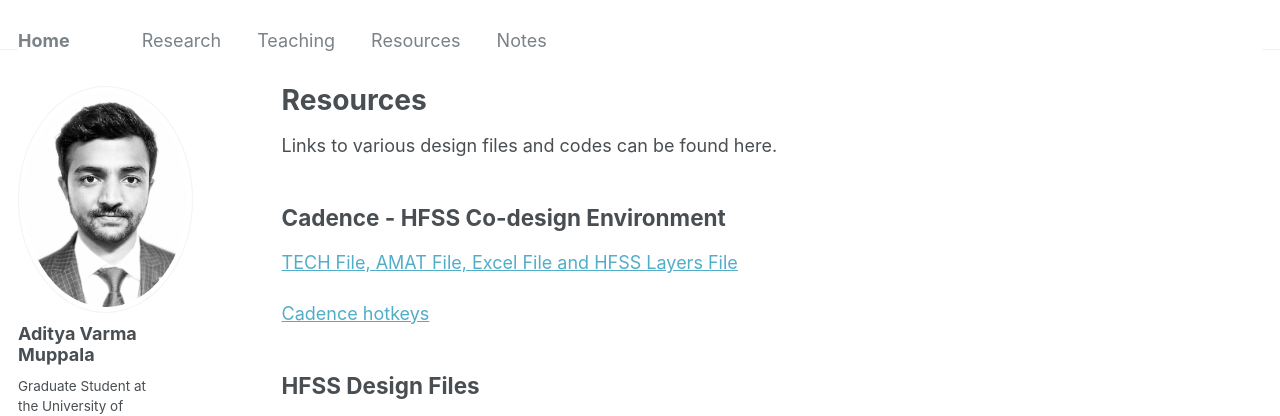
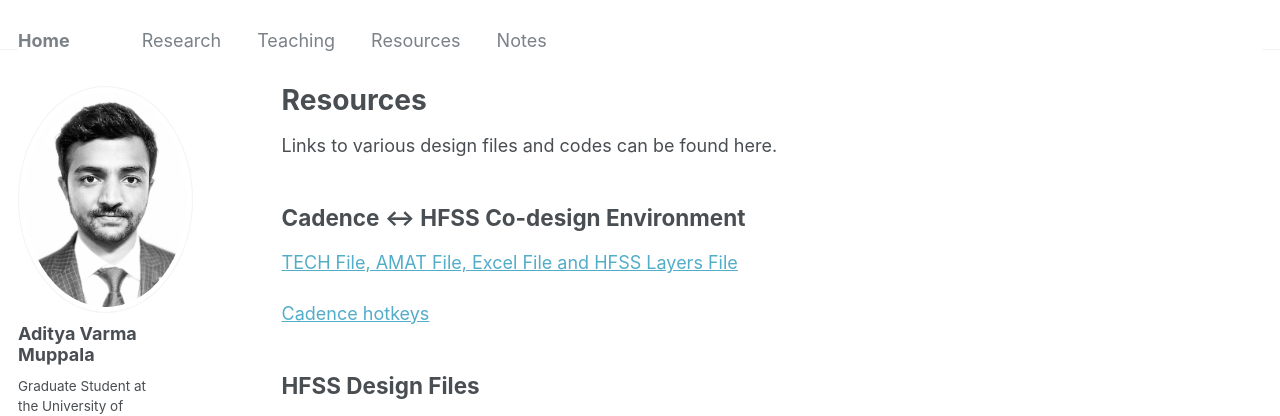
Before and after one commit to AdityaMuppala/adityamuppala.github.io, a Jekyll site: the page built from _pages/resources.md, in a window 1280 px wide and 1100 px high. Shown: the top 416 px of the window. Built offline with Jekyll 4.4.1, drawn with Linux system fonts in a browser that asks for light colours; some web fonts are replaced.

```diff
--- a/_pages/resources.md
+++ b/_pages/resources.md
@@ -7,7 +7,7 @@ author_profile: true
 
 Links to various design files and codes can be found here.
 
-## Cadence - HFSS Co-design Environment
+## Cadence <-> HFSS Co-design Environment
 [TECH File, AMAT File, Excel File and HFSS Layers File](https://drive.google.com/file/d/1t6NSAoJyecMixxWz2D-BhlAQQK7elYIm/view?usp=sharing)
 
 [Cadence hotkeys](https://miscircuitos.com/cadence-keyboard-shortcuts-keybinds-go-faster/)
```
